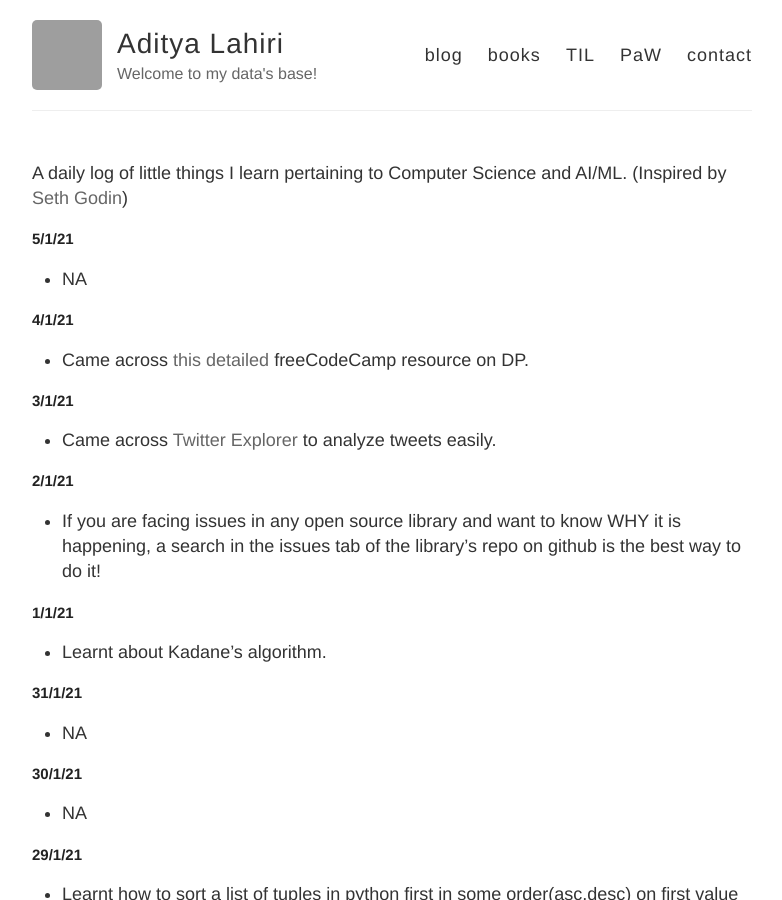
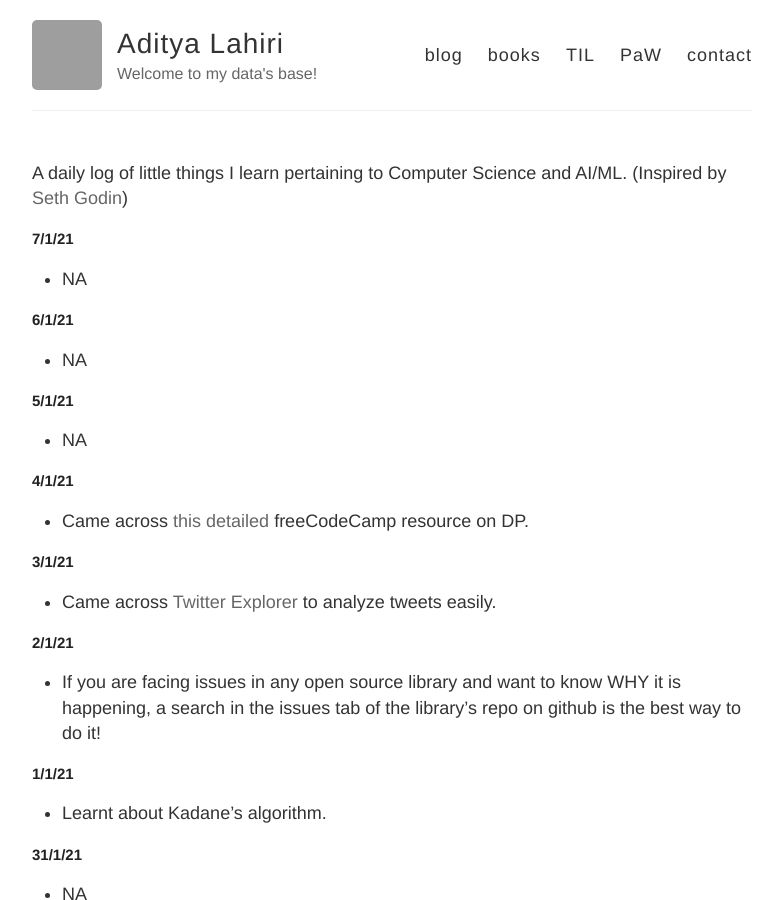
Before and after one commit to adityalahiri/adityalahiri.github.io, a Jekyll site: the page built from TIL.md, in a window 1280 px wide and 900 px high. Shown: the whole window, without its empty margins (248-1030 px from the left). Built offline with Jekyll 4.4.1, drawn with Linux system fonts in a browser that asks for light colours; our own code applies the rules of GitHub Pages for plain Markdown files; grey boxes are pictures that could not be loaded.

Commit message:
Update for 6/1 and 7/1

```diff
--- a/TIL.md
+++ b/TIL.md
@@ -1,5 +1,13 @@
 A daily log of little things I learn pertaining to Computer Science and AI/ML.
 (Inspired by [Seth Godin](https://seths.blog/))
+
+## 7/1/21
+
+* NA
+
+## 6/1/21
+
+* NA
 
 ## 5/1/21
 
```
